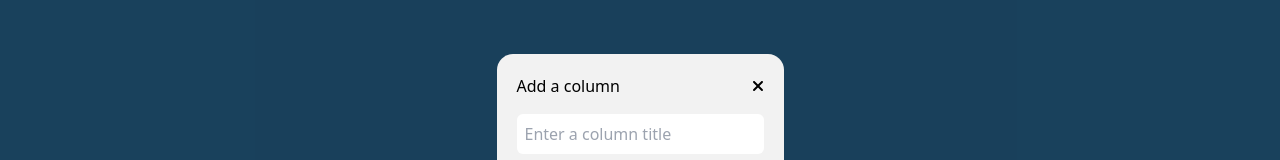
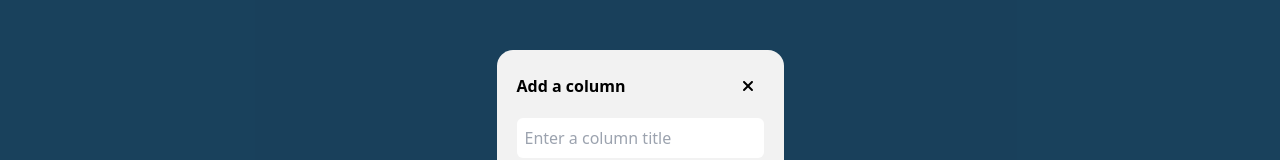
Before and after one commit to Cody06/Portfolio, a Next.js app: page /workboard in a window 1280 px wide. Both pictures are taken after a click on the button "+ Add column". Shown: the part 258-418 px from the top of the page. Built offline with nearby package versions, Linux system fonts and the light colour scheme.

Commit message:
Update ModalHeader style

```diff
--- a/src/components/Modal/ModalHeader.tsx
+++ b/src/components/Modal/ModalHeader.tsx
@@ -7,10 +7,13 @@ interface Props {
 }
 
 const ModalHeader: React.FC<Props> = ({ title, requestClose }) => (
-    <div className="flex justify-between mb-4">
+    <div className="flex justify-between items-center font-bold mb-4">
         {title}
-        <button onClick={requestClose}>
-            <FontAwesomeIcon icon={faXmark} className="hover:text-orange-100" />
+        <button
+            className="w-8 h-8 rounded-full hover:bg-grey-100 hover:bg-opacity-20"
+            onClick={requestClose}
+        >
+            <FontAwesomeIcon icon={faXmark} />
         </button>
     </div>
 );
```
